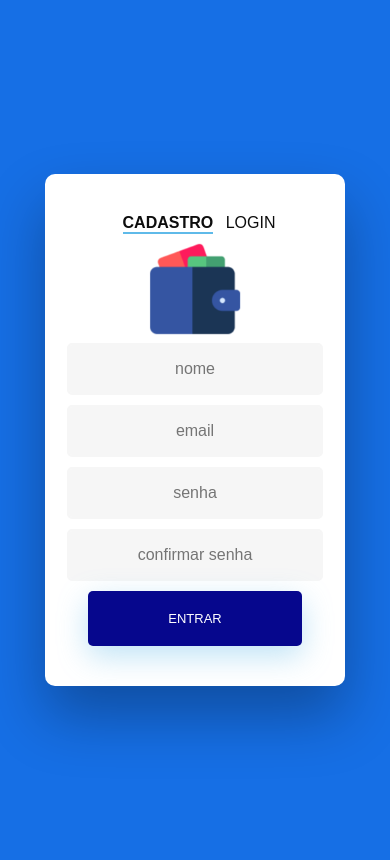
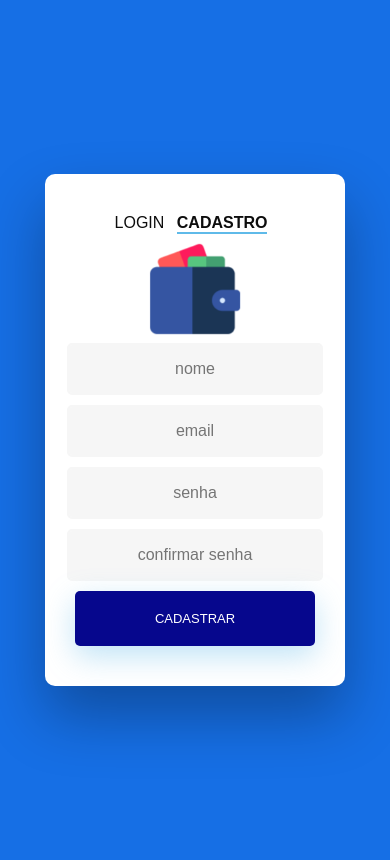
Before and after one commit to Fernnandez/Riquinho, a PHP site: page /src/view/cadastro.php in a window 390 px wide. Run offline with PHP 8.4, Linux system fonts and the light colour scheme; the visitor is signed in with stand-in values (Sample User, id 1).

```diff
--- a/src/view/cadastro.php
+++ b/src/view/cadastro.php
@@ -14,8 +14,8 @@
     <div id="formContent">
 
       <!-- Tabs Titles -->
+      <a class="underlineHover" href="./login.php">Login</a>
       <h2 class="active"> cadastro</h2>
-      <a class="underlineHover" href="./login.php">Login</a>
 
       <!-- Icon -->
       <div class="fadeIn first">
@@ -28,7 +28,7 @@
         <input type="text" id="email" class="fadeIn second" name="email" placeholder="email">
         <input type="password" id="senha" class="fadeIn third" name="senha" placeholder="senha">
         <input type="password" id='confirmar-senha' class="fadeIn third" name="confirmarSenha" placeholder="confirmar senha">
-        <input type="submit" class="fadeIn fourth" value="Entrar">
+        <input type="submit" class="fadeIn fourth" value="Cadastrar">
       </form>
 
 </body>
```
